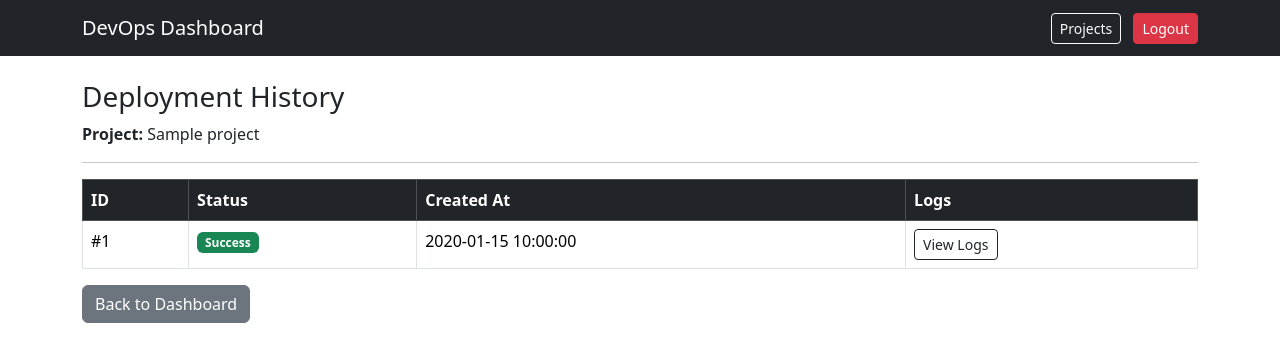
After one commit to Amanzuu/Devops-flask-dashboard, a Flask app: page /projects/1/deployments in a window 1280 px wide. The commit adds this page. Shown: the top 362 px of the page. Run offline with Flask 3, Linux system fonts and the light colour scheme; a user stored in the database is signed in; tables that the repository leaves empty hold one stand-in row (values such as "Sample post").

Commit message:
Fix dashboard layout structure and close template blocks

```diff
--- a/app/routes.py
+++ b/app/routes.py
@@ -171,6 +171,31 @@ def deploy(project_id):
 
     return redirect(url_for("main.home"))
 
+# -----------------------------
+# Add routes
+# -----------------------------
+@main.route("/projects/<int:project_id>/deployments")
+@login_required
+def project_deployments(project_id):
+
+    # Ensure project belongs to logged-in user
+    project = Project.query.filter_by(
+        id=project_id,
+        user_id=current_user.id
+    ).first_or_404()
+
+    deployments = (
+        Deployment.query
+        .filter_by(project_id=project.id)
+        .order_by(Deployment.created_at.desc())
+        .all()
+    )
+
+    return render_template(
+        "deployment_history.html",
+        project=project,
+        deployments=deployments
+    )
 
 # -----------------------------
 # View Deployment Logs
--- /dev/null
+++ b/app/templates/deployment_history.html
@@ -0,0 +1,55 @@
+{% extends "base.html" %}
+{% block content %}
+
+<h3>Deployment History</h3>
+<p><strong>Project:</strong> {{ project.name }}</p>
+<hr>
+
+<table class="table table-bordered table-hover">
+    <thead class="table-dark">
+        <tr>
+            <th>ID</th>
+            <th>Status</th>
+            <th>Created At</th>
+            <th>Logs</th>
+        </tr>
+    </thead>
+    <tbody>
+        {% for deployment in deployments %}
+        <tr>
+            <td>#{{ deployment.id }}</td>
+
+            <td>
+                {% if deployment.status == "Success" %}
+                    <span class="badge bg-success">Success</span>
+                {% elif deployment.status == "Failed" %}
+                    <span class="badge bg-danger">Failed</span>
+                {% elif deployment.status == "Running" %}
+                    <span class="badge bg-warning text-dark">Running</span>
+                {% else %}
+                    <span class="badge bg-secondary">{{ deployment.status }}</span>
+                {% endif %}
+            </td>
+
+            <td>{{ deployment.created_at.strftime('%Y-%m-%d %H:%M:%S') }}</td>
+
+            <td>
+                <a href="{{ url_for('main.view_logs', deployment_id=deployment.id) }}"
+                   class="btn btn-sm btn-outline-dark">
+                    View Logs
+                </a>
+            </td>
+        </tr>
+        {% else %}
+        <tr>
+            <td colspan="4" class="text-center">No deployments yet.</td>
+        </tr>
+        {% endfor %}
+    </tbody>
+</table>
+
+<a href="{{ url_for('main.home') }}" class="btn btn-secondary">
+    Back to Dashboard
+</a>
+
+{% endblock %}
```
Also changed, not shown: app/templates/dashboard.html (+7 -6 lines).
